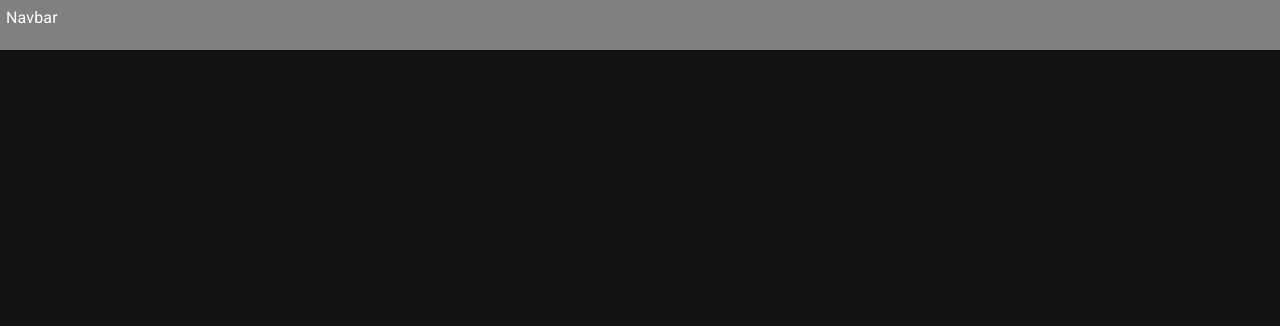
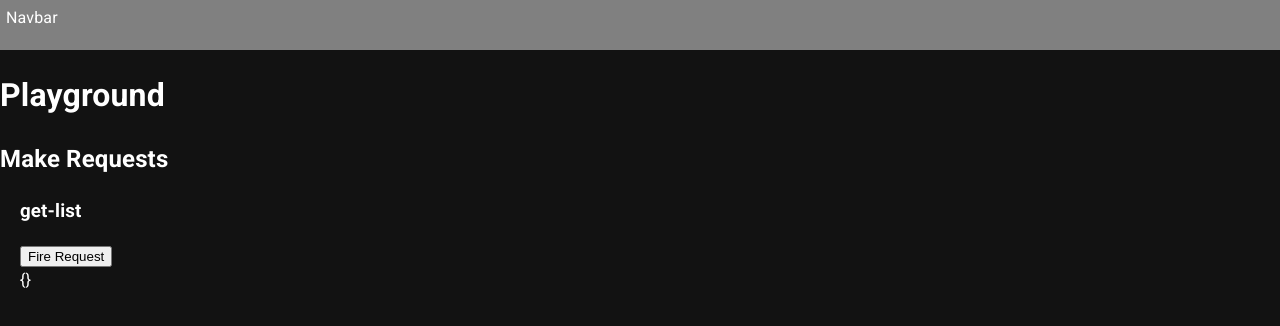
Before and after one commit to AYBootcamp/trello-mock-project, a React (Create React App) app in the folder frontend/alex/: page /playground in a window 1280 px wide. Before the commit this address had no page. Shown: the top 326 px of the page. Built offline with nearby package versions, Linux system fonts and the light colour scheme.

Commit message:
add basic playground

```diff
--- a/frontend/alex/package.json
+++ b/frontend/alex/package.json
@@ -44,7 +44,8 @@
         "start": "react-scripts start",
         "build": "react-scripts build",
         "test": "react-scripts test",
-        "eject": "react-scripts eject"
+        "eject": "react-scripts eject",
+        "deploy": "aws s3 sync build/ s3://trello-clone-project"
     },
     "eslintConfig": {
         "extends": [
--- a/frontend/alex/src/App.tsx
+++ b/frontend/alex/src/App.tsx
@@ -4,6 +4,7 @@ import { BrowserRouter, Route, Routes } from 'react-router-dom'
 
 import PageLayout from './components/PageLayout'
 import BoardView from './domain/BoardView'
+import Playground from './domain/Playground'
 import theme from './theme'
 
 const App = () => {
@@ -22,6 +23,7 @@ const App = () => {
                     <BrowserRouter>
                         <Routes>
                             <Route index element={<BoardView />} />
+                            <Route path="playground" element={<Playground />} />
                         </Routes>
                     </BrowserRouter>
                 </PageLayout>
--- /dev/null
+++ b/frontend/alex/src/domain/Playground/MakeRequest.tsx
@@ -0,0 +1,56 @@
+import { useState } from 'react'
+
+const apiKey = 'gVEC2aZKAP7VPs1LmgIRx5DY1hjfYevu1vZxxfIM'
+
+export interface MakeRequestProps {
+    title: string
+    url: string
+    init?: RequestInit
+}
+
+const MakeRequest: React.FC<MakeRequestProps> = ({ title, url, init }) => {
+    const [isLoading, setIsLoading] = useState(false)
+    const [data, setData] = useState({})
+
+    const onClickHandler = () => {
+        fireRequest()
+    }
+
+    const fireRequest = async () => {
+        setIsLoading(true)
+        try {
+            const data = await (
+                await fetch(url, {
+                    ...init,
+                    headers: {
+                        'X-API-KEY': apiKey,
+                    },
+                })
+            ).json()
+
+            setData(data)
+            setIsLoading(false)
+        } catch (e) {
+            console.log({ e })
+        }
+    }
+
+    const renderData = () => {
+        if (isLoading) {
+            return <div>...loading...</div>
+        }
+        return <div>{JSON.stringify(data, null, 2)}</div>
+    }
+
+    return (
+        <div>
+            <h3>{title}</h3>
+            <button type="button" onClick={onClickHandler}>
+                Fire Request
+            </button>
+            {renderData()}
+        </div>
+    )
+}
+
+export default MakeRequest
--- /dev/null
+++ b/frontend/alex/src/domain/Playground/Playground.tsx
@@ -0,0 +1,36 @@
+import { styled } from '@mui/material/styles'
+
+import MakeRequest, { MakeRequestProps } from './MakeRequest'
+
+const MakeRequestContainer = styled('div')`
+    padding-left: 20px;
+`
+
+const Playground = () => {
+    const getListParams = new URLSearchParams({
+        boardId: '16bf7333-eac2-40e8-9a04-41ba99c042c0',
+    })
+    const requests: MakeRequestProps[] = [
+        {
+            title: 'get-list',
+            url: `https://2qgj2kp27f.execute-api.ca-central-1.amazonaws.com/prod/getLists?${getListParams.toString()}`,
+            init: {
+                method: 'GET',
+            },
+        },
+    ]
+
+    return (
+        <div>
+            <h1>Playground</h1>
+            <h2>Make Requests</h2>
+            <MakeRequestContainer>
+                {requests.map((request) => (
+                    <MakeRequest key={request.title} {...request} />
+                ))}
+            </MakeRequestContainer>
+        </div>
+    )
+}
+
+export default Playground
--- /dev/null
+++ b/frontend/alex/src/domain/Playground/index.ts
@@ -0,0 +1 @@
+export { default } from './Playground'
```
